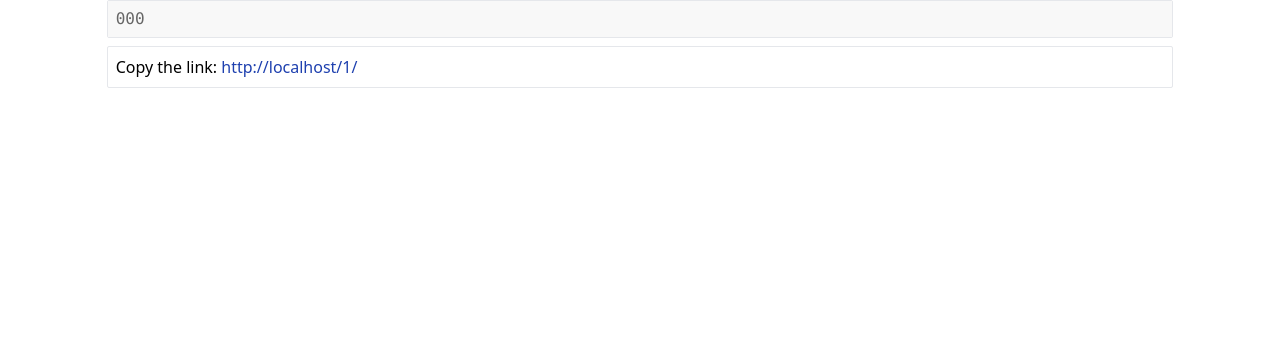
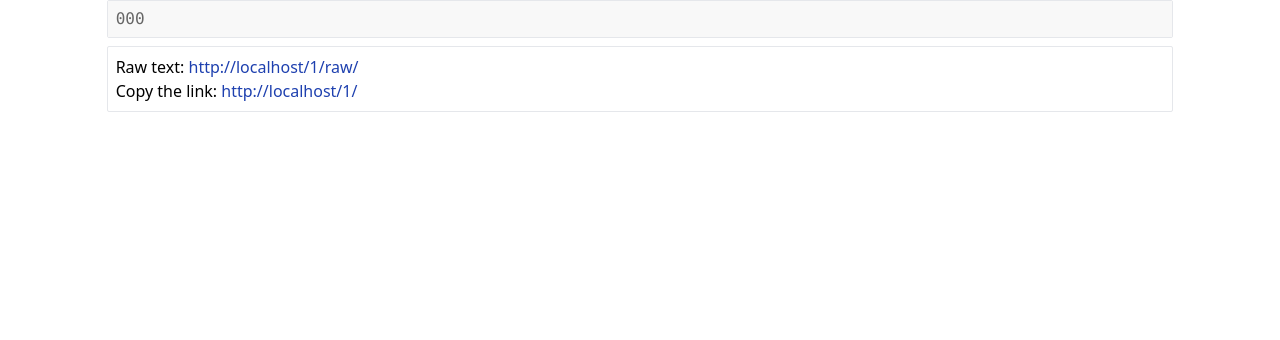
Before and after one commit to truc0/snippets, a Django app: page /1/ in a window 1280 px wide. Shown: the part 124-464 px from the top of the page. Run offline with Django 3.2, Linux system fonts and the light colour scheme; tables that the repository leaves empty hold one stand-in row (values such as "Sample post").

Commit message:
feat: support raw code view of snippet

```diff
--- a/snippets/templates/detail.html
+++ b/snippets/templates/detail.html
@@ -20,8 +20,14 @@
   </div>
 
   <div class="share-box mt-2 border rounded-sm px-2 py-2 mt-2 mb-4">
-    {% translate 'Copy the link:' %}
-    <a class="text-blue-800 hover:underline" href="{{ link }}">{{ link }}</a>
+    <p>
+        {% translate 'Raw text:' %}
+        <a class="text-blue-800 hover:underline" href="{{ raw_link }}">{{ raw_link }}</a>
+    </p>
+    <p>
+        {% translate 'Copy the link:' %}
+        <a class="text-blue-800 hover:underline" href="{{ link }}">{{ link }}</a>
+    </p>
   </div>
 </main>
 {% endblock %}
--- a/snippets/templates/index.html
+++ b/snippets/templates/index.html
@@ -47,7 +47,7 @@
         name="code"
         id="code"
         rows="8"
-        class="w-full border rounded-sm mt-1 px-2 py-2"
+        class="w-full border rounded-sm font-mono mt-1 px-3 py-2"
         spellcheck="false"
         autocomplete="off"
         required
--- a/snippets/urls.py
+++ b/snippets/urls.py
@@ -3,9 +3,10 @@
 
 from django.urls import path
 
-from .views import index, detail
+from .views import index, detail, raw
 
 urlpatterns = [
     path('', index, name='index'),
     path('<pk>/', detail, name='detail'),
+    path('<pk>/raw/', raw, name='detail-raw'),
 ]
--- a/snippets/views.py
+++ b/snippets/views.py
@@ -28,7 +28,7 @@ def index(request):
             # create model
             snippet = Snippet.objects.create(code=code, language=language)
             return redirect(reverse('detail', args=[snippet.id]))
-        except:
+        except Exception:
             errors.append('Please make sure code and language is provided')
             return render(request, 'index.html', context={
                 'errors': errors,
@@ -44,7 +44,9 @@ def index(request):
 def detail(request, pk):
     snippet = get_object_or_404(Snippet, pk=pk)
     lexer = get_lexer_by_name(snippet.language, stripall=True)
-    formatter = HtmlFormatter(cssclass='highlight w-full px-2 py-2 overflow-auto')
+    formatter = HtmlFormatter(
+        cssclass='highlight w-full px-2 py-2 overflow-auto',
+    )
     html = highlight(snippet.code, lexer, formatter)
     css = formatter.get_style_defs('.highlight')
     context = {
@@ -53,11 +55,16 @@ def detail(request, pk):
         'styles': css,
         'link': request.build_absolute_uri(
             reverse('detail', args=[snippet.id])
-        )
+        ),
+        'raw_link': request.build_absolute_uri(
+            reverse('detail-raw', args=[snippet.id])
+        ),
     }
     return render(request, 'detail.html', context=context)
 
 
 def raw(request, pk):
     snippet = get_object_or_404(Snippet, pk=pk)
-    return snippet.code
+    return render(request, 'raw.html', context={
+        'content': snippet.code
+    })
```
Also changed, not shown: snippets/templates/raw.html (+2 -6 lines).
